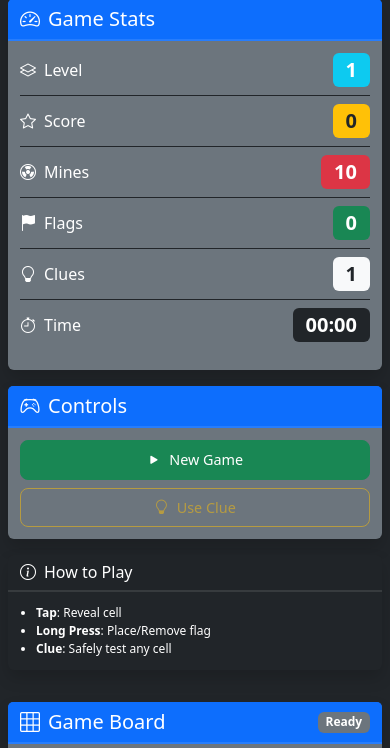
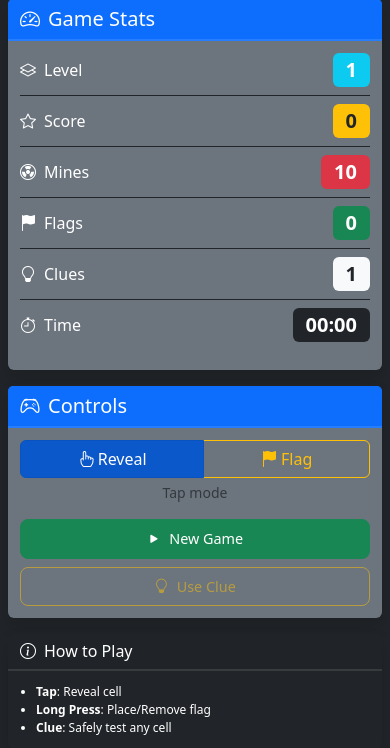
Before and after one commit to ozankaya4/minesweeper, a Django app: page / in a window 390 px wide. Shown: the part 89-837 px from the top of the page. Run offline with Django 5.2, Linux system fonts and the light colour scheme; the visitor is signed in with stand-in values (Sample User, id 1).

Commit message:
Show flag toggle using CSS breakpoint instead of JS detection

```diff
--- a/game/templates/game/index.html
+++ b/game/templates/game/index.html
@@ -72,8 +72,8 @@
                 </div>
                 <div class="card-body">
                     <div class="d-grid gap-2">
-                        <!-- Mobile Flag Mode Toggle (only visible on touch devices) -->
-                        <div id="flag-mode-toggle" class="d-none mb-2">
+                        <!-- Mobile Flag Mode Toggle (only visible on mobile/touch devices) -->
+                        <div id="flag-mode-toggle" class="d-block d-md-none mb-2">
                             <div class="btn-group w-100" role="group">
                                 <button type="button" id="btn-mode-reveal" class="btn btn-primary active">
                                     <i class="bi bi-hand-index me-1"></i>{% trans "Reveal" %}
```
